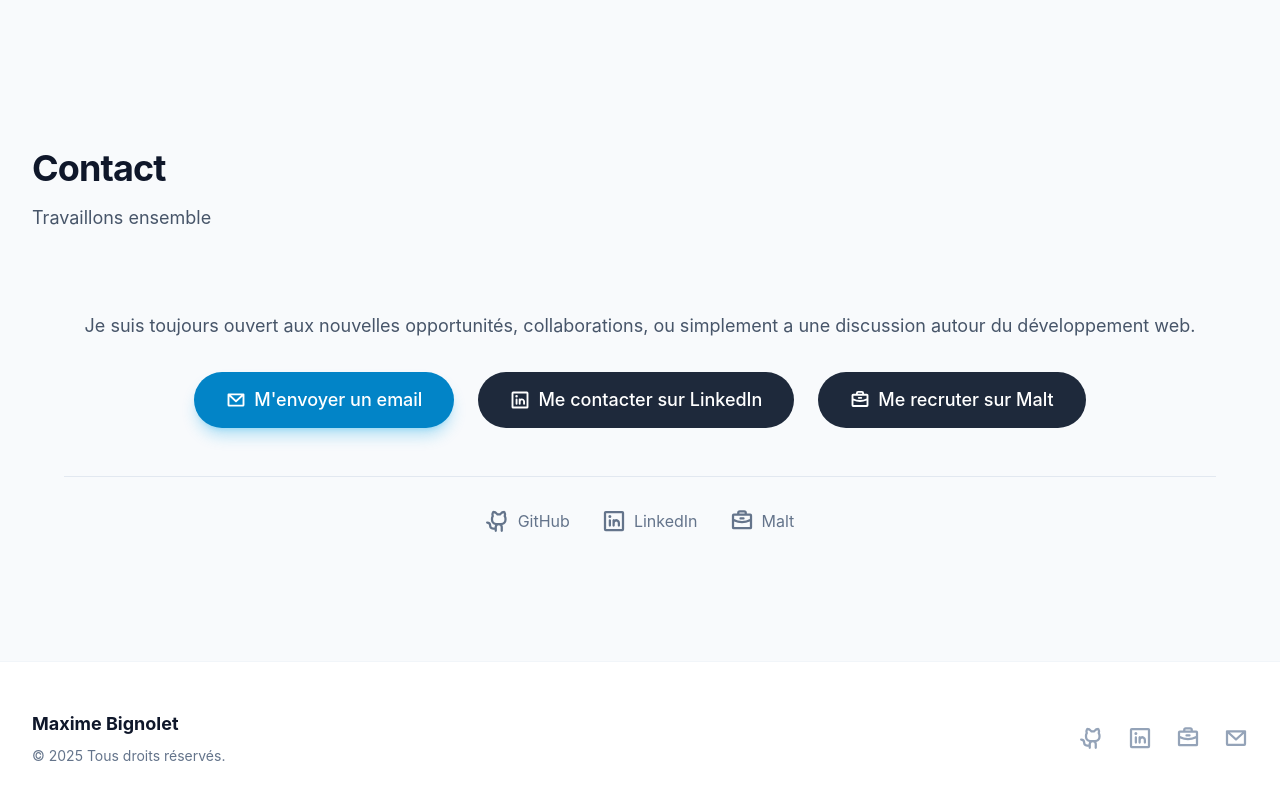
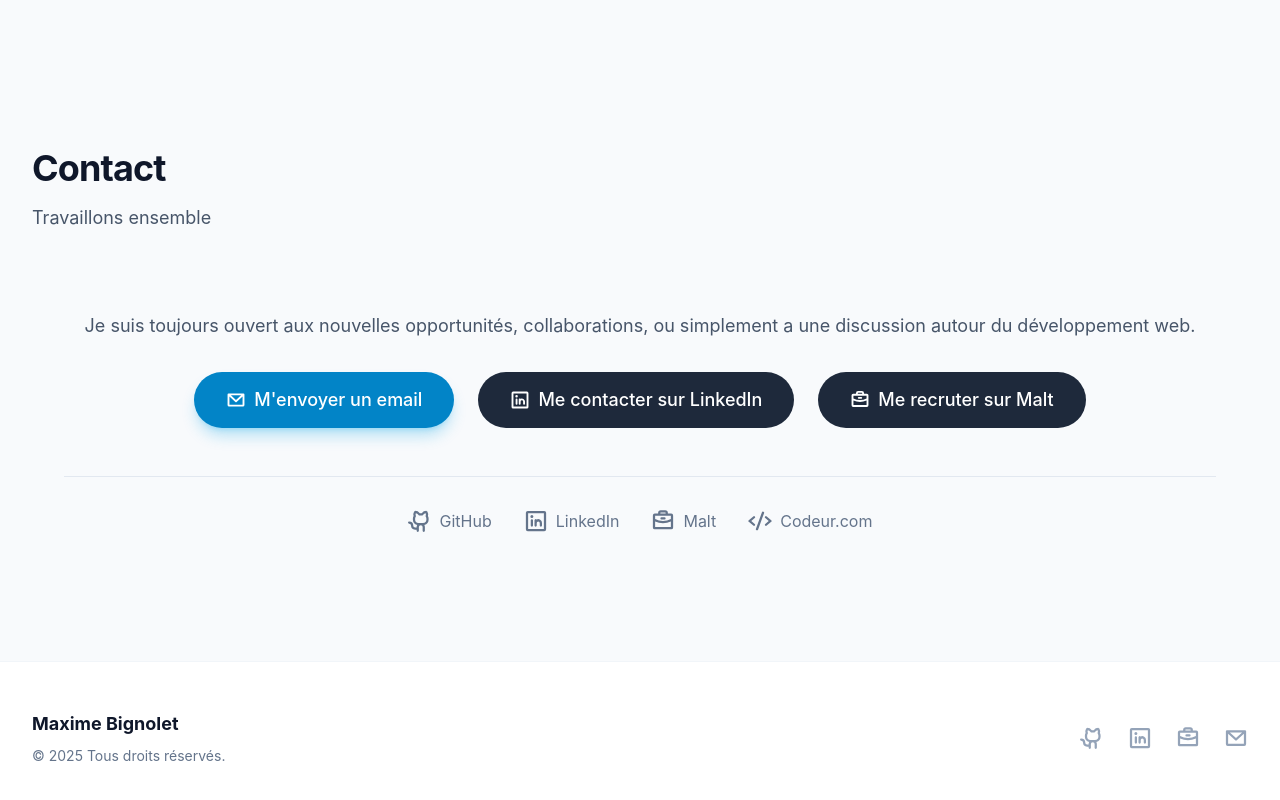
Before and after one commit to MaximeBignolet/portfolio_v3, a Nuxt app: page / in a window 1280 px wide. Shown: the part 5850-6650 px from the top of the page. Built offline with nearby package versions, Linux system fonts and the light colour scheme.

Commit message:
feat: add Codeur.com link to contact section

```diff
--- a/components/sections/Contact.vue
+++ b/components/sections/Contact.vue
@@ -39,6 +39,10 @@ import { links } from '~/data/links'
           <Icon name="ph:briefcase-bold" class="w-6 h-6" />
           <span class="hidden sm:inline">Malt</span>
         </a>
+        <a :href="links.codeur" target="_blank" class="text-slate-500 dark:text-slate-400 hover:text-slate-900 dark:hover:text-white transition-colors flex items-center gap-2">
+          <Icon name="ph:code-bold" class="w-6 h-6" />
+          <span class="hidden sm:inline">Codeur.com</span>
+        </a>
       </div>
     </div>
   </UiSection>
--- a/data/links.ts
+++ b/data/links.ts
@@ -3,6 +3,7 @@ export const links = {
   github: 'https://github.com/MaximeBignolet',
   linkedin: 'https://www.linkedin.com/in/maxime-bignolet/',
   malt: 'https://www.malt.fr/profile/maximebignoletnuxtfrontend',
+  codeur: 'https://www.codeur.com/-maximebr2ja',
   twitter: '',
   repo: 'https://github.com/MaximeBignolet/portfolio-v2'
 }
```
